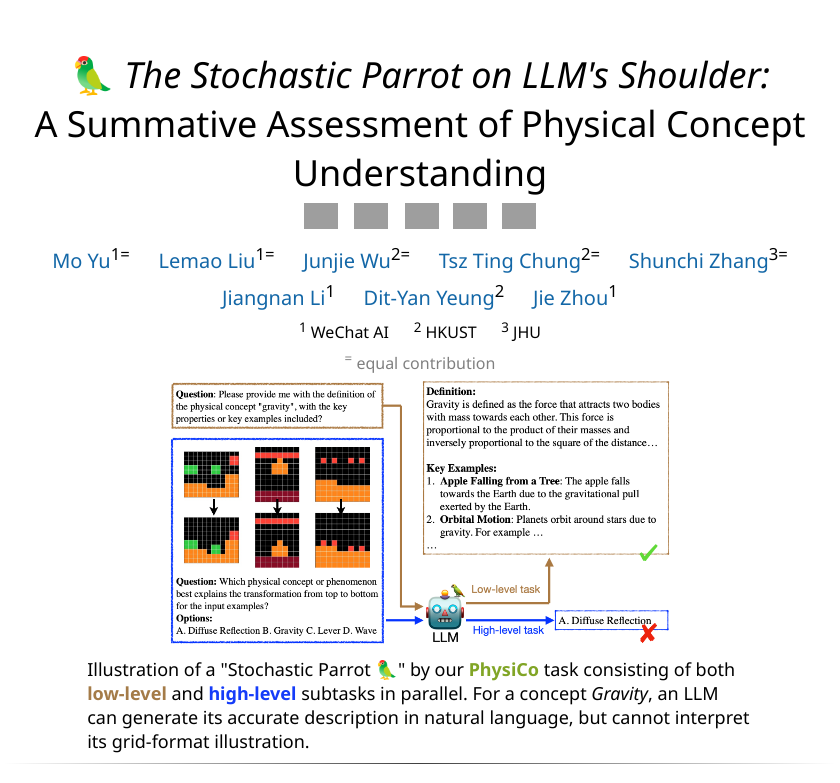
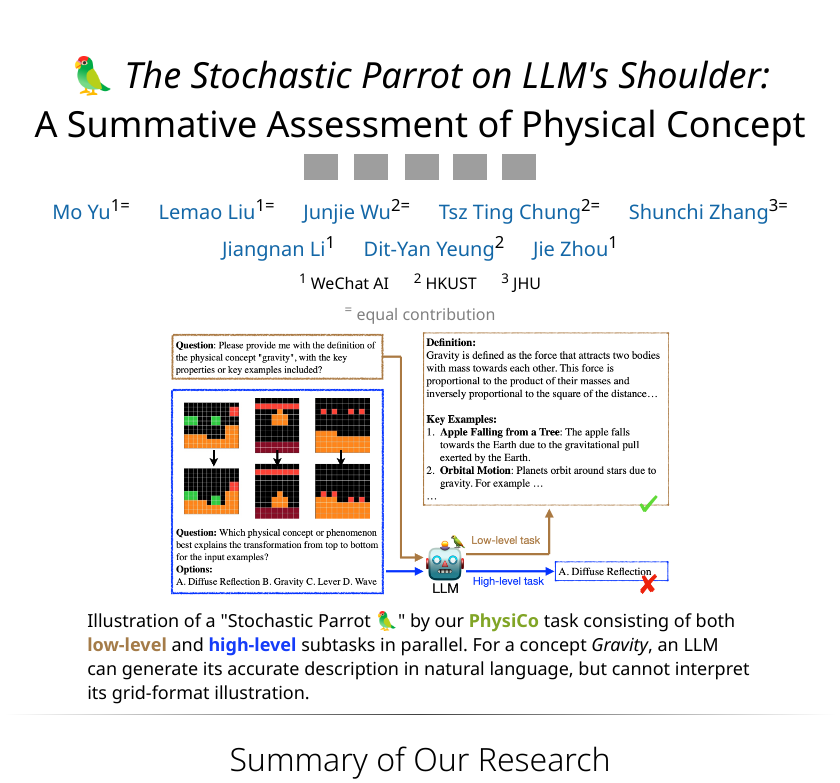
Before and after one commit to wujunjie1998/araoc-benchmark.github.io, a plain HTML site: page index.html in a window 1280 px wide. Shown: the top 783 px of the page, without its empty margins (220-1060 px from the left). Drawn offline with Linux system fonts and the light colour scheme; grey boxes are pictures that could not be loaded.

Commit message:
Updated index.html

```diff
--- a/index.html
+++ b/index.html
@@ -2,7 +2,7 @@
   <head>
     <title>
       The Stochastic Parrot on LLM's Shoulder: A Summative Assessment of
-      Physical Concept Understanding
+      Physical Concept
     </title>
     <link
       rel="icon"
@@ -18,7 +18,7 @@
       <div class="paper-title">
         🦜 <i>The Stochastic Parrot on LLM's Shoulder:</i>
         <br />
-        A Summative Assessment of Physical Concept Understanding
+        A Summative Assessment of Physical Concept
       </div>
       <div>
         <!-- * Paper -->
```
